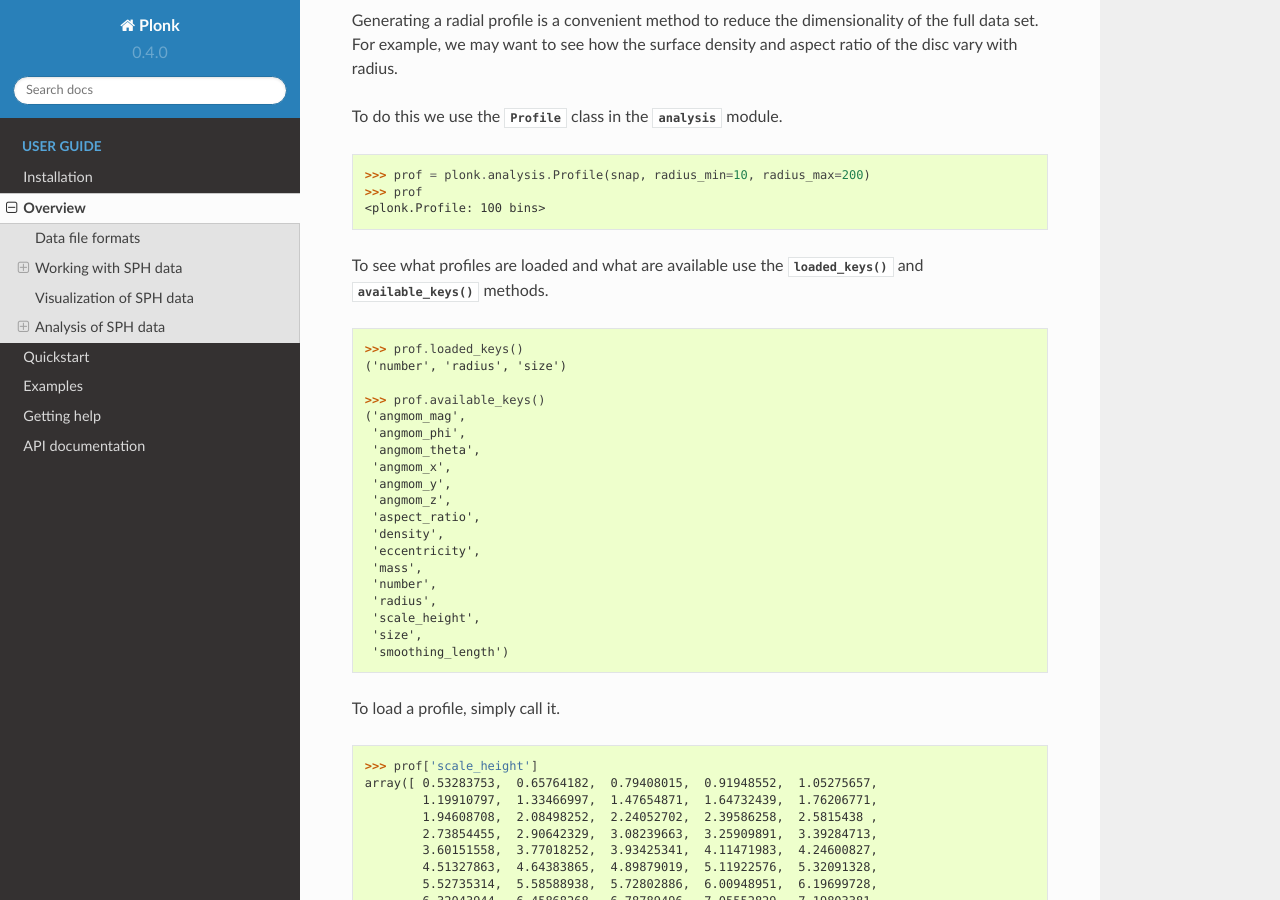
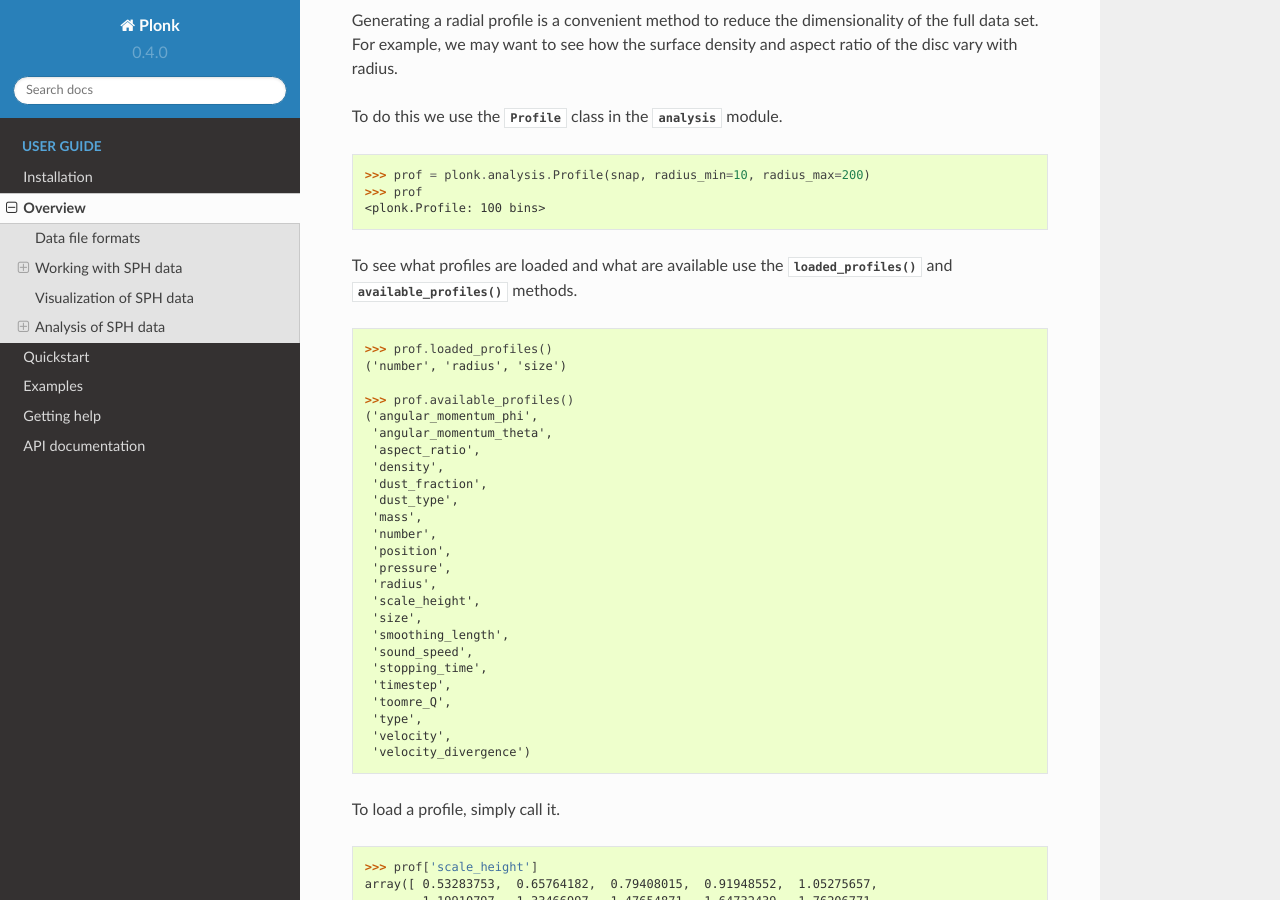
Before and after one commit to dmentipl/plonk, a Sphinx documentation site: the page built from docs/source/overview.rst, in a window 1280 px wide and 900 px high, scrolled down 8892 px. Built offline with Sphinx 7.4.7 and the Read the Docs theme 2.0.0, drawn with Linux system fonts in a browser that asks for light colours; formulas are drawn with MathJax 3.

Commit message:
Replace keys with profiles in Profile methods
I.e. available_keys becomes available_profiles and loaded_keys becomes
loaded_profiles.

```diff
--- a/docs/source/overview.rst
+++ b/docs/source/overview.rst
@@ -442,29 +442,35 @@ module.
     <plonk.Profile: 100 bins>
 
 To see what profiles are loaded and what are available use the
-:py:meth:`loaded_keys` and :py:meth:`available_keys` methods.
+:py:meth:`loaded_profiles` and :py:meth:`available_profiles` methods.
 
 .. code-block:: pycon
 
-    >>> prof.loaded_keys()
+    >>> prof.loaded_profiles()
     ('number', 'radius', 'size')
 
-    >>> prof.available_keys()
-    ('angmom_mag',
-     'angmom_phi',
-     'angmom_theta',
-     'angmom_x',
-     'angmom_y',
-     'angmom_z',
+    >>> prof.available_profiles()
+    ('angular_momentum_phi',
+     'angular_momentum_theta',
      'aspect_ratio',
      'density',
-     'eccentricity',
+     'dust_fraction',
+     'dust_type',
      'mass',
      'number',
+     'position',
+     'pressure',
      'radius',
      'scale_height',
      'size',
-     'smoothing_length')
+     'smoothing_length',
+     'sound_speed',
+     'stopping_time',
+     'timestep',
+     'toomre_Q',
+     'type',
+     'velocity',
+     'velocity_divergence')
 
 
 To load a profile, simply call it.
```
Also changed, not shown: 1 other file.
